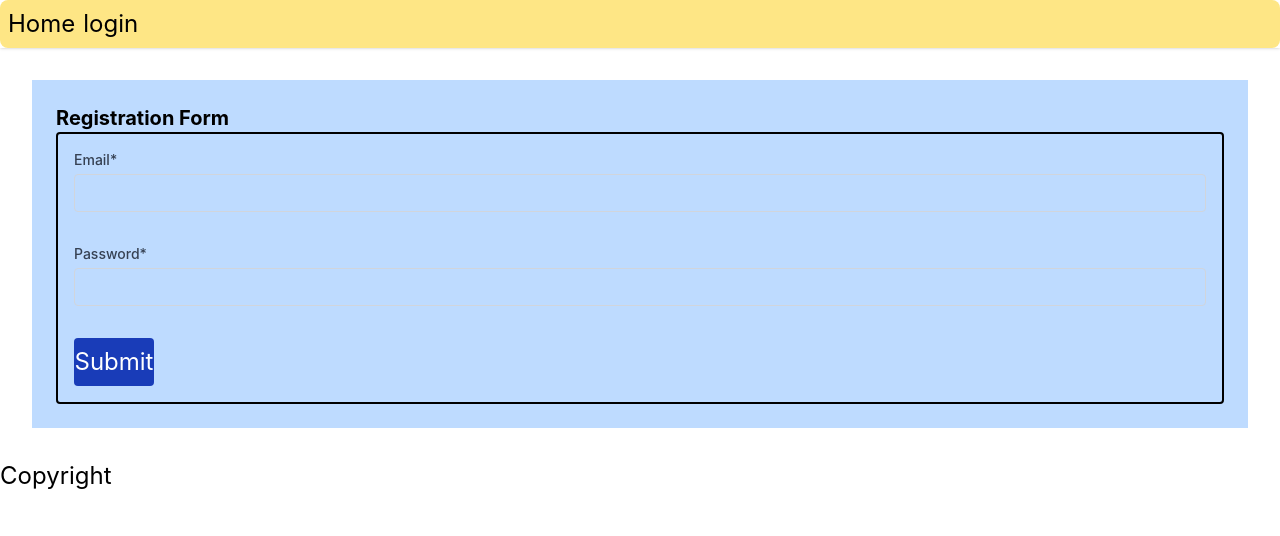
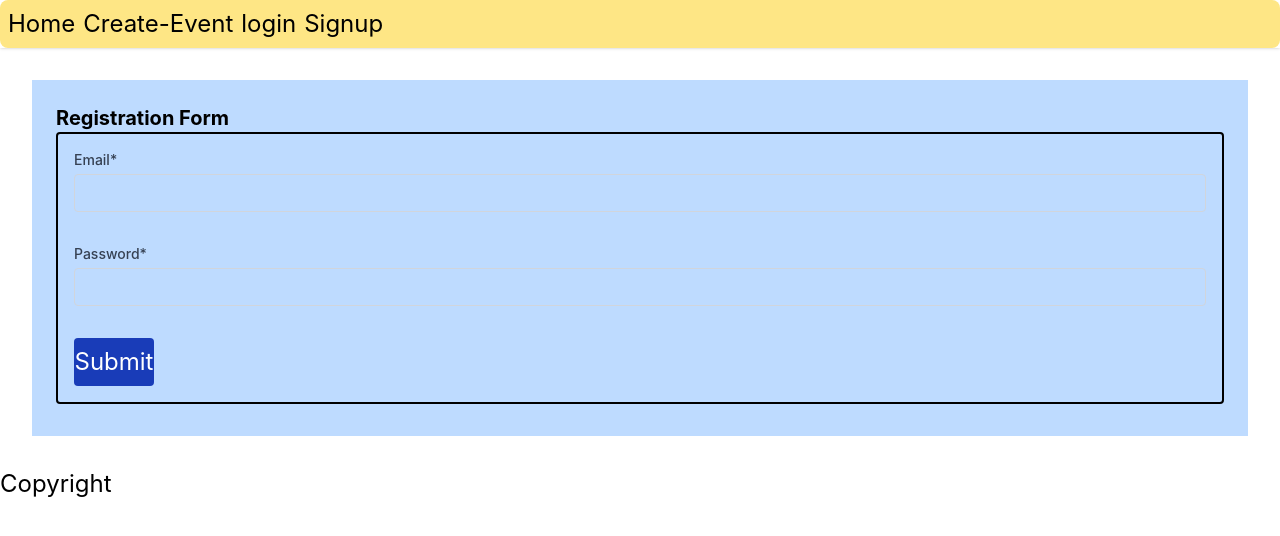
Before and after one commit to krishnaghosh2081/WBS-EventScheduler, a React (Vite) app: page /signup in a window 1280 px wide. Shown: the top 536 px of the page. Built offline with nearby package versions, Linux system fonts and the light colour scheme; the HTML template or start-up script is replaced by a standard one.

Commit message:
add create event page in protected layout

```diff
--- a/src/App.jsx
+++ b/src/App.jsx
@@ -5,6 +5,7 @@ import MainLayout from "./layouts/MainLayout";
 import Home from "./pages/Home";
 import NotFound from "./pages/NotFound";
 import ProtectedLayout from "./layouts/ProtectedLayout";
+import CreateEvent from "./pages/CreateEvent";
 
 const App = () => {
     return <div className='text-2xl'>
@@ -14,7 +15,7 @@ const App = () => {
 				<Route path="/signup" element={<SignUpPage/>} />
 				<Route path="/login" element={<LoginPage/>} />
                 <Route element={<ProtectedLayout />}>
-                    //event
+                    <Route path="/create-event" element={<CreateEvent/>} />
                 </Route>
 			</Route>
 			<Route path="*" element={<NotFound />} />
--- a/src/components/LoginForm.jsx
+++ b/src/components/LoginForm.jsx
@@ -1,5 +1,6 @@
 import { useState } from 'react';
 import  {useAuthenticationContext}  from '../context/AuthenticationContext';
+import { NavLink } from "react-router";
 
 const initialState = { email: '',
     password: '', };
@@ -104,6 +105,10 @@ const LoginForm = () => {
 
         </form>
       </div>
+
+      <div className="text-red-500 mt-2">
+        {error && <p>{error}</p>}
+      </div>
       </div>
     );
 };
--- a/src/components/Navbar.jsx
+++ b/src/components/Navbar.jsx
@@ -1,5 +1,6 @@
 import { NavLink } from "react-router";
 import  {useAuthenticationContext}  from '../context/AuthenticationContext';
+
 
 
 const Navbar = () => {
@@ -16,6 +17,9 @@ const Navbar = () => {
           <NavLink to="/">
             Home
           </NavLink>
+          <NavLink to="/create-event">
+            Create-Event
+          </NavLink>
           {!isAuthenticated ? <NavLink to="/login">
               login
             </NavLink> : <button className="btn" onClick={() => {
@@ -27,6 +31,9 @@ const Navbar = () => {
               Logout
             </button>
           }
+          <NavLink to="/signup">
+            Signup
+          </NavLink>
           </nav>
       </div>
     </div>
--- a/src/components/SignUpForm.jsx
+++ b/src/components/SignUpForm.jsx
@@ -37,6 +37,7 @@ const SignUpForm = () => {
         const content = await rawResponse.json();
 
         console.log(content);
+        window.location.href = '/login';
     };
      callApi()
         setForm(initialState);
@@ -90,6 +91,9 @@ const SignUpForm = () => {
 
         </form>
       </div>
+      <div className="text-red-500 mt-2">
+        {error && <p>{error}</p>}
+      </div>
       </div>
     );
 };
--- a/src/layouts/ProtectedLayout.jsx
+++ b/src/layouts/ProtectedLayout.jsx
@@ -1,5 +1,5 @@
 import { Navigate, Outlet, } from 'react-router';
-import  useAuthenticationContext  from '../context/AuthenticationContext';
+import  {useAuthenticationContext}  from '../context/AuthenticationContext';
 const ProtectedLayout = () => {
   const { token } = useAuthenticationContext();
   const isAuthenticated = !!token;
--- /dev/null
+++ b/src/pages/CreateEvent.jsx
@@ -0,0 +1,11 @@
+import  {useAuthenticationContext}  from '../context/AuthenticationContext';
+
+const CreateEvent = () => {
+  const { token} = useAuthenticationContext();
+  return (
+    <div > Create event from here
+    </div>
+  );
+};
+
+export default CreateEvent;
```
Lines whose indentation alone changed are shown as unchanged.
